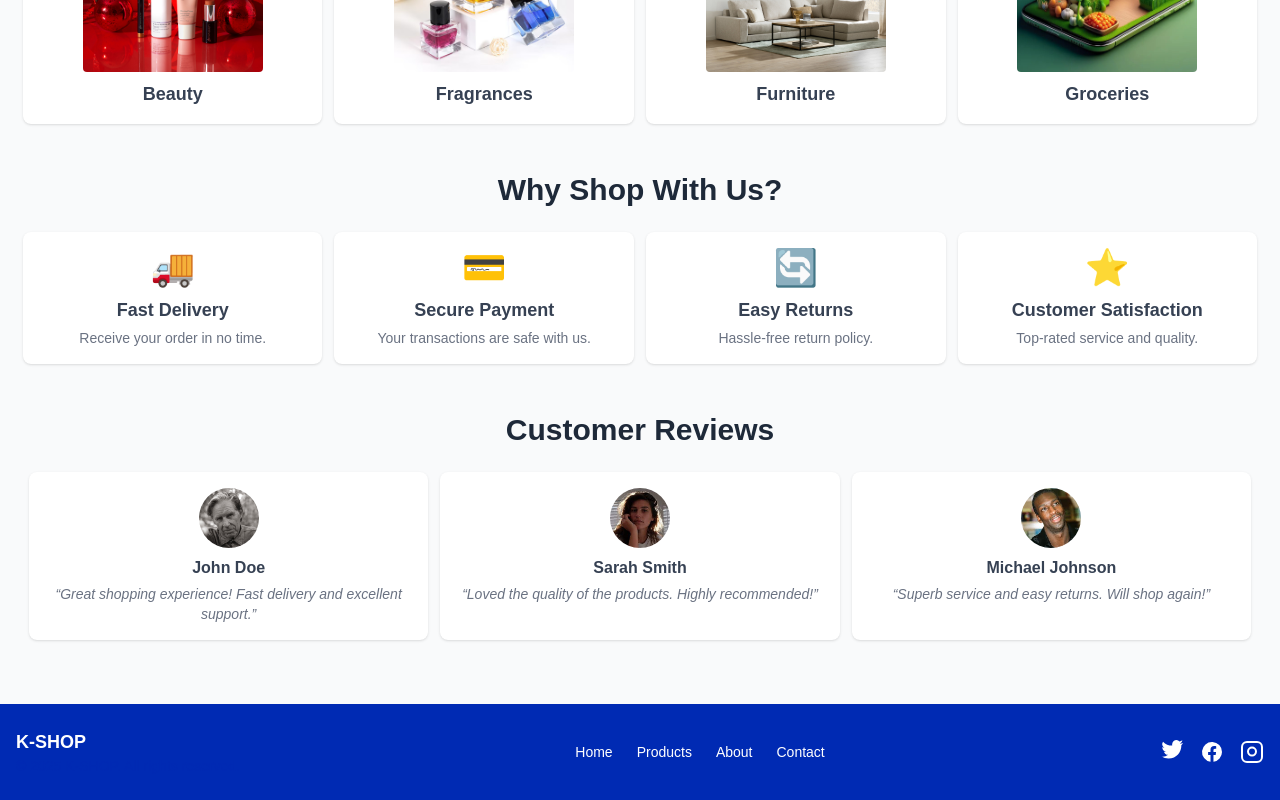
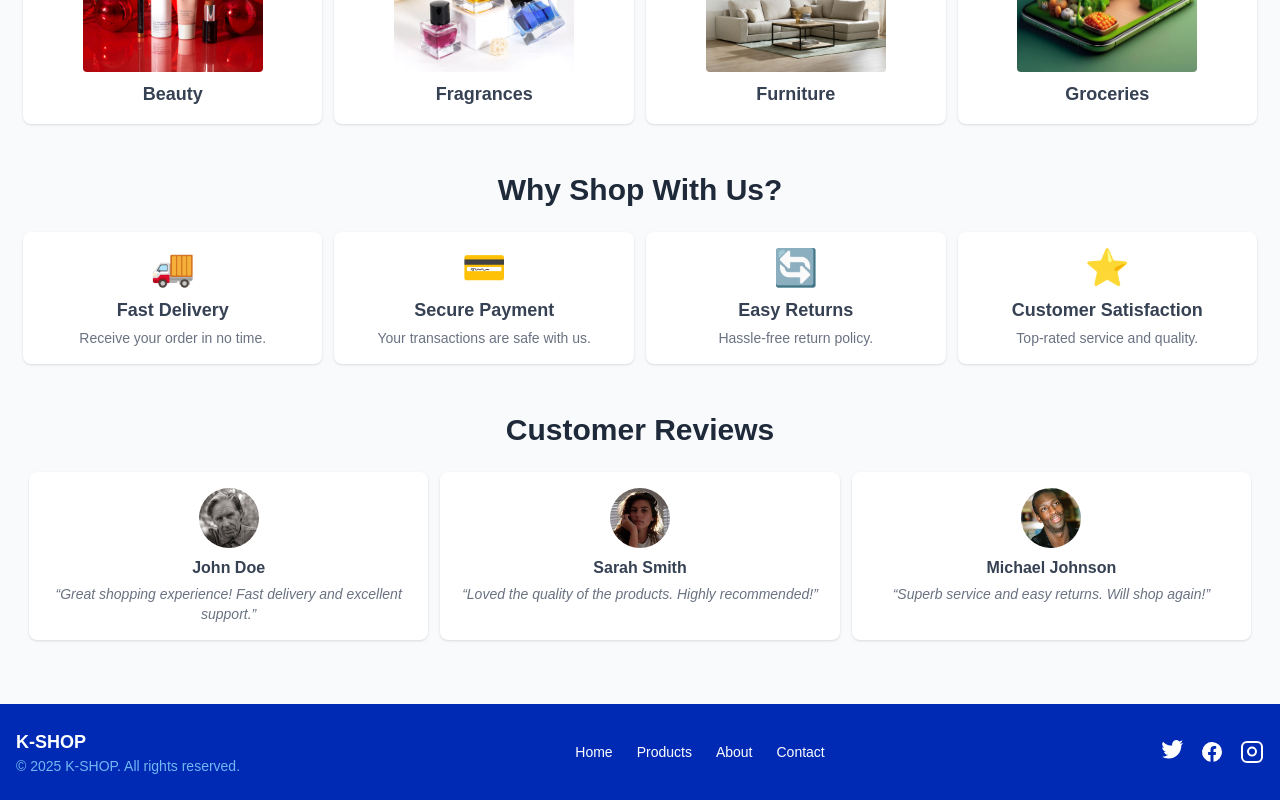
Before and after one commit to Kasra-Zafari/K-SHOP, a Next.js app: page / in a window 1280 px wide. Shown: the part 887-1687 px from the top of the page. Built offline with nearby package versions, Linux system fonts and the light colour scheme; no server answers.

Commit message:
git test

```diff
--- a/src/components/Footer.jsx
+++ b/src/components/Footer.jsx
@@ -4,7 +4,7 @@ export default function Footer() {
       <div className="max-w-7xl mx-auto flex flex-col md:flex-row justify-between items-center gap-4">
         <div>
           <h2 className="font-bold text-lg">K-SHOP</h2>
-          <p className="text-sm text-[#002AB3]">© 2025 K-SHOP. All rights reserved.</p>
+          <p className="text-sm text-[#72B7F2]">© 2025 K-SHOP. All rights reserved.</p>
         </div>
 
         <nav className="flex gap-6 text-sm">
```
